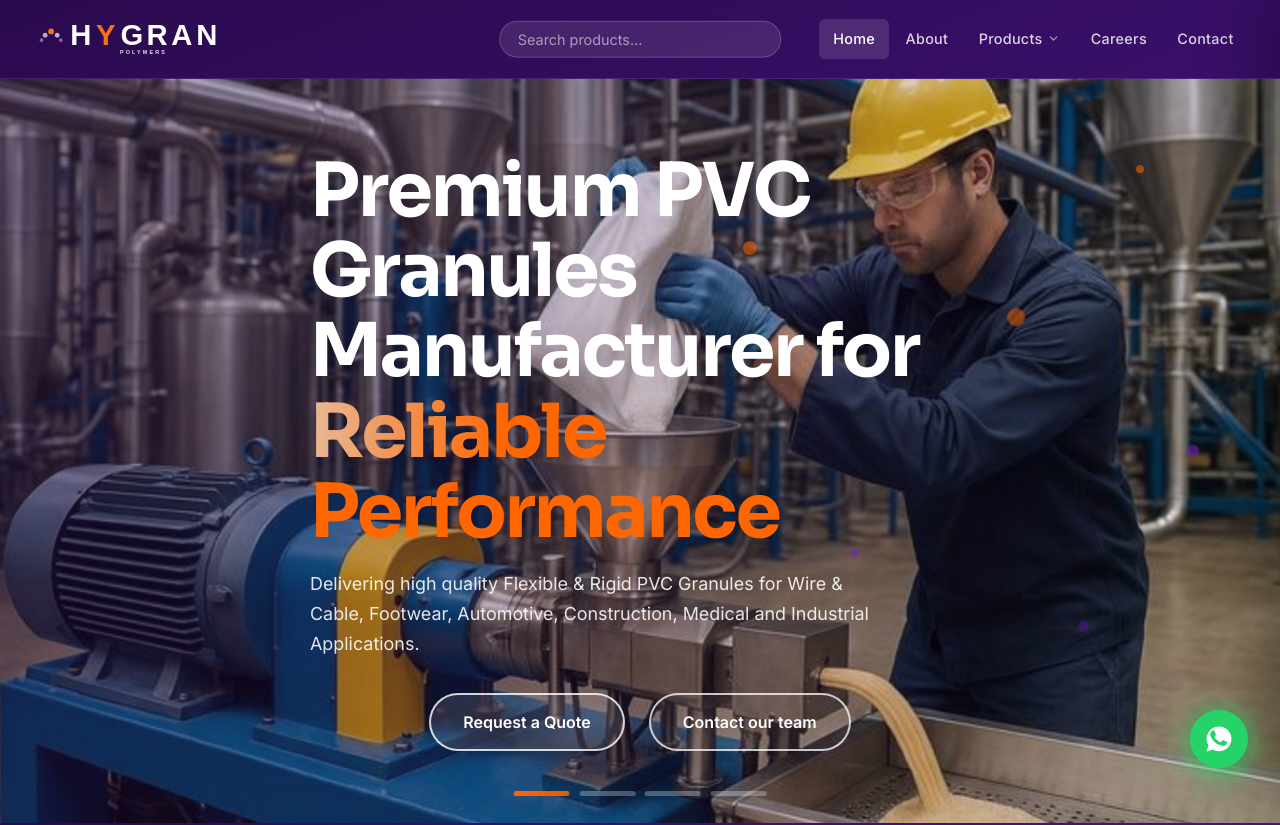
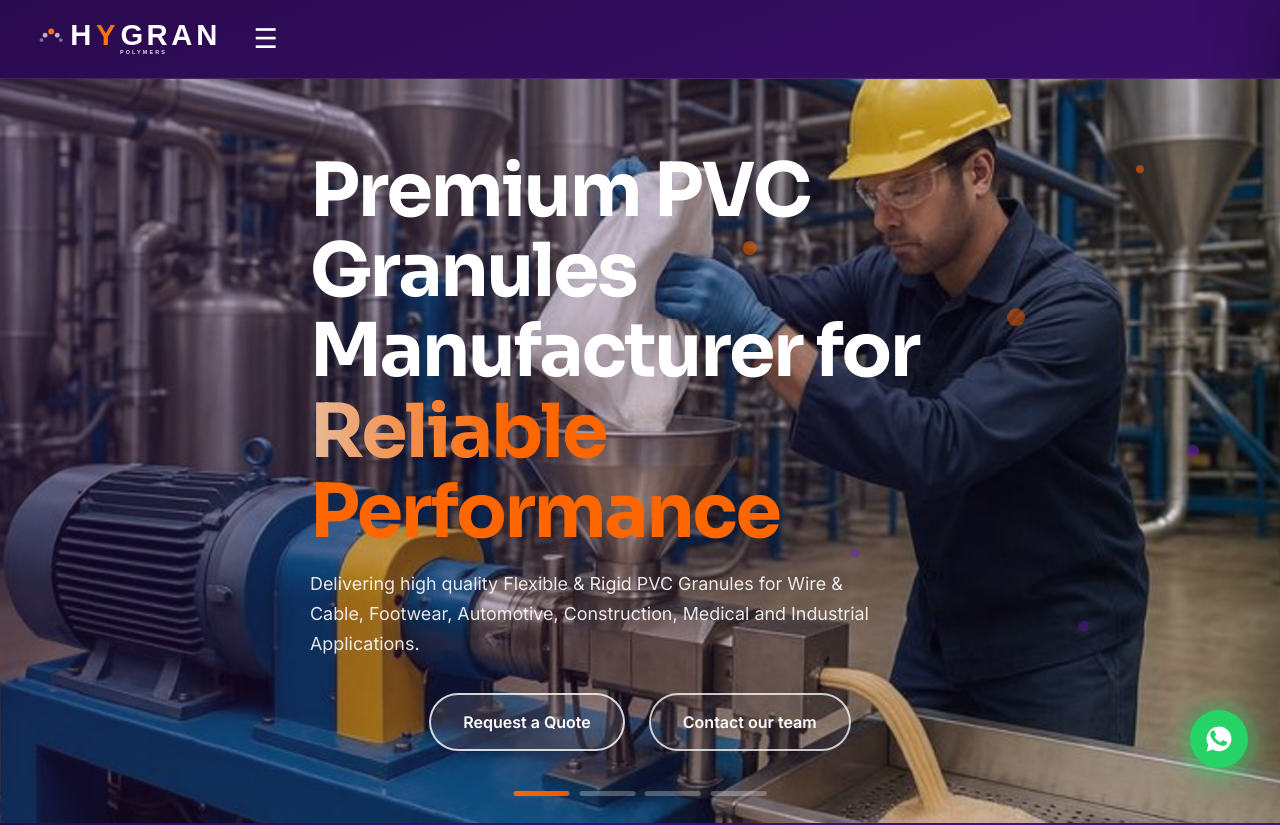
Before and after one commit to sainath31/hygran-polymers, a React (Vite) app: page / in a window 1280 px wide. Shown: the top 825 px of the page. Built offline with nearby package versions, Linux system fonts and the light colour scheme.

Commit message:
Navbar: hamburger-only layout, remove inline desktop nav

```diff
--- a/src/App.css
+++ b/src/App.css
@@ -1756,16 +1756,13 @@
 
 }
 
-/* Hide desktop nav on mobile, show hamburger */
+/* Desktop nav hidden — all nav lives in the hamburger drawer */
+.nav-desktop {
+  display: none;
+}
+
 @media (max-width: 900px) {
-  .nav-desktop {
-    display: none;
-  }
-}
-
-/* Hide hamburger on desktop */
-@media (min-width: 901px) {
-  .nav-toggle {
+  .nav-center-search {
     display: none;
   }
 }
--- a/src/components/Navbar.jsx
+++ b/src/components/Navbar.jsx
@@ -49,53 +49,6 @@ function Navbar() {
           <img src={logoLight} alt="Hygran Polymers" className="brand-logo" />
         </Link>
 
-        {/* Desktop nav links — left, right after logo */}
-        <nav className="nav-desktop" aria-label="Main navigation">
-          <NavLink to="/" end className="nav-link">Home</NavLink>
-          <NavLink to="/about" className="nav-link">About</NavLink>
-          <div className="nav-dropdown-wrap">
-            <NavLink to="/products" className="nav-link">
-              Products
-              <svg width="13" height="13" viewBox="0 0 24 24" fill="none" stroke="currentColor" strokeWidth="2.5" strokeLinecap="round" strokeLinejoin="round" aria-hidden="true" className="nav-chevron"><polyline points="6 9 12 15 18 9"/></svg>
-            </NavLink>
-            <div className="nav-dropdown">
-              {products.map((p) => (
-                <NavLink key={p.id} to={`/products/${p.id}`} className="nav-dropdown-item">
-                  {p.name}
-                </NavLink>
-              ))}
-            </div>
-          </div>
-          <NavLink to="/careers" className="nav-link">Careers</NavLink>
-          <NavLink to="/contact" className="nav-link">Contact</NavLink>
-        </nav>
-
-        {/* Search — centered absolutely in the navbar */}
-        <div className="nav-center-search">
-          <div className="nav-search">
-            <input
-              type="search"
-              placeholder="Search products…"
-              value={query}
-              onChange={(e) => setQuery(e.target.value)}
-              aria-label="Search products"
-            />
-            {query.trim() && (
-              <div className="search-results">
-                {matches.length > 0 ? (
-                  matches.map((p) => (
-                    <a key={p.id} href={`/products/${p.id}`}
-                      onClick={(e) => { e.preventDefault(); goTo(p.id) }}>
-                      {p.name} <small>({p.gradeCode})</small>
-                    </a>
-                  ))
-                ) : (
-                  <div className="no-match">No matching products</div>
-                )}
-              </div>
-            )}
-          </div>
-        </div>
 
         {/* Hamburger — mobile only, hidden on desktop via CSS */}
         <button
```
